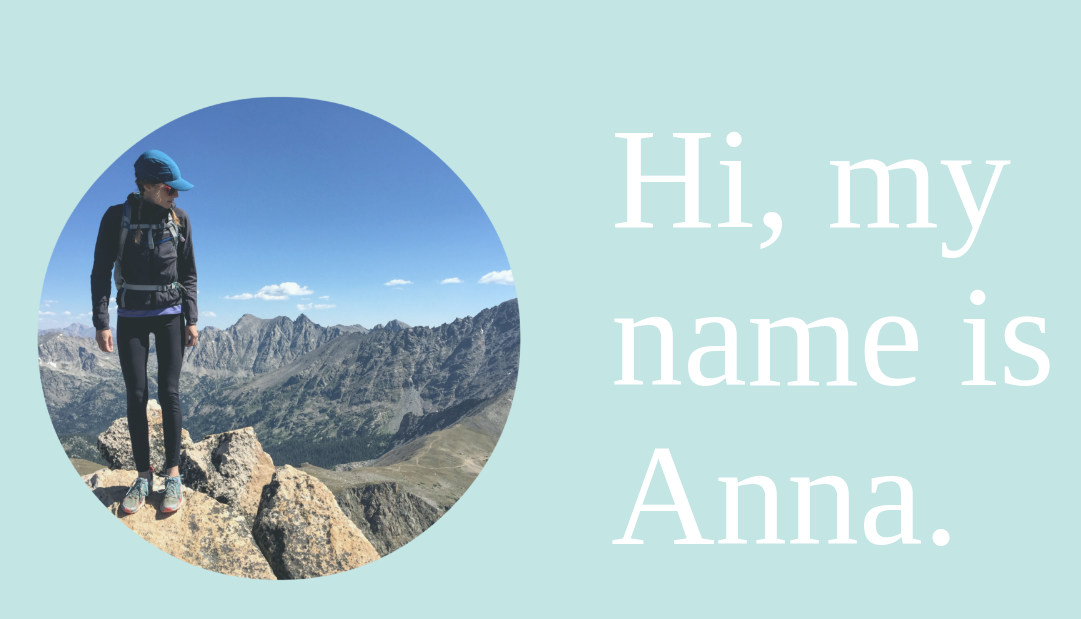
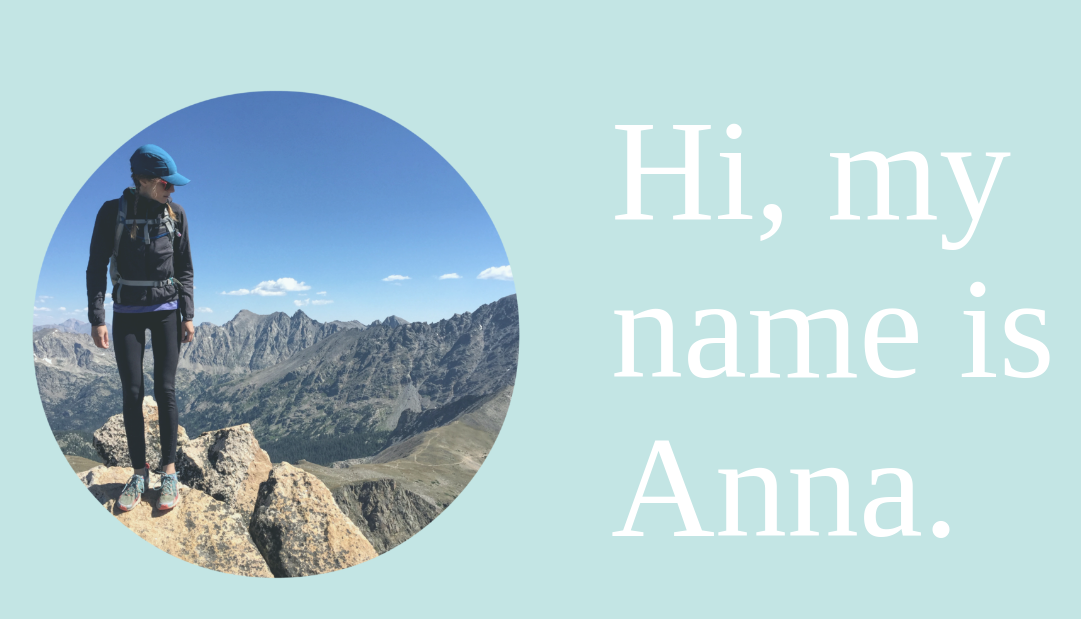
Before and after one commit to annadolan/annadolan.github.io, a Jekyll site: the page built from index.html, in a window 1280 px wide. Shown: the top 619 px of the page, without its empty margins (44-1125 px from the left). Built offline with Jekyll 4.4.1, drawn with Linux system fonts in a browser that asks for light colours; nearby versions of some CDN libraries; some web fonts are replaced.

Commit message:
Add dismiss for main page, change px to em

```diff
--- a/css/styles.css
+++ b/css/styles.css
@@ -3,47 +3,11 @@ body {
   background-color: #c3e5e4;
   font-family: 'Nunito', sans-serif;
 }
-.navbar {
-  padding-left: 75px;
-  padding-right: 75px;
-  padding-top: 7px;
-  /*background: rgba(255, 255, 255, 0.7);*/
-  border-bottom: none;
-  min-height: 65px;
-  box-shadow: none;
-}
-
-.navbar-default {
-  background-color: white;
-  border-radius: 0px;
-}
-
-.navbar-default .navbar-header>a {
-  font-size: 3em;
-  font-family: 'Nunito', sans-serif;
-  color: #6accca;
-}
-
-.navbar-default .navbar-header>a:hover{
-  color: #d0efef;
-}
-
-.navbar-default .navbar-nav>li>a:hover{
-  color: #d0efef;
-}
-
-.navbar-default .navbar-nav>li>a {
-  font-size: 2em;
-  font-family: 'Nunito', sans-serif;
-  font-weight: normal;
-  color: black;
-}
 
 .me-photo {
-  margin-top: 40px;
-  margin-left: 75px;
-  opacity: .9;
-  max-height: 500px;
+  margin-top: 3em;
+  margin-left: 5em;
+  max-height: 36em;
   max-width: auto;
   opacity: .8;
 }
@@ -53,7 +17,7 @@ body {
 }
 
 .pad-top {
-  padding-top: 50px;
+  padding-top: 3em;
 }
 
 .pad-bottom {
@@ -202,11 +166,6 @@ body {
   text-decoration: none;
 }
 
-/*.proj-link {
-  color: #c3e5e4;
+.close {
+  float:right;
 }
-
-.proj-link:hover {
-  color: black;
-  text-decoration: none;
-}*/
--- a/proj_partial.html
+++ b/proj_partial.html
@@ -1,4 +1,5 @@
 <div class="white-div pad-bottom">
+  <a class="close" href="">close</a><br>
   <div class="row">
     <h3 class="text-center proj-head">Pinspiration</h3><br>
     <div class="col-md-6">
--- a/res_partial.html
+++ b/res_partial.html
@@ -1,4 +1,5 @@
 <div class="white-div pad-bottom">
+  <a class="close" href="">close</a><br>
   <div class="row">
     <h3 class="text-center proj-head">Anna Dolan</h3><br>
     <div class="col-md-6">
```
Also changed, not shown: 4 other files.
